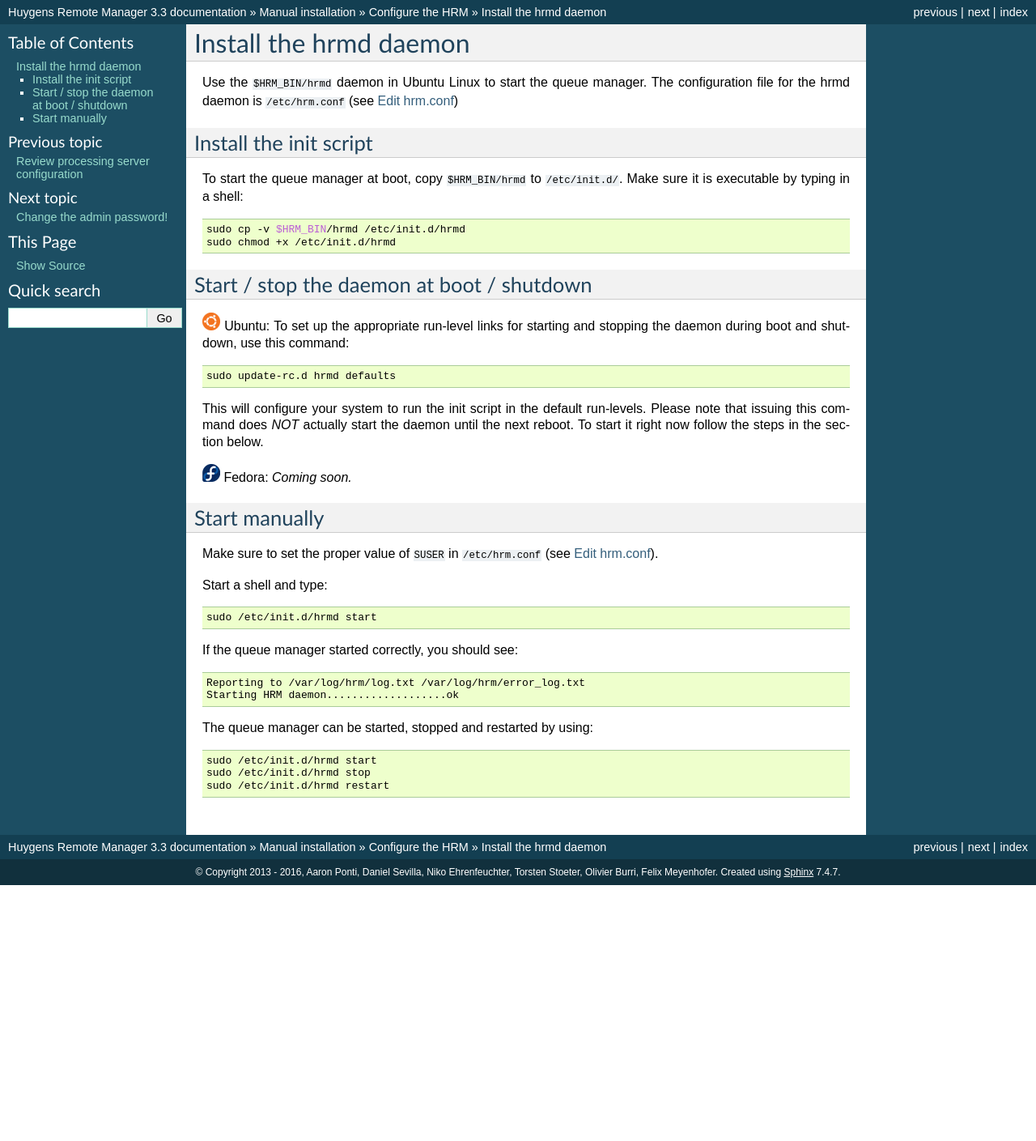
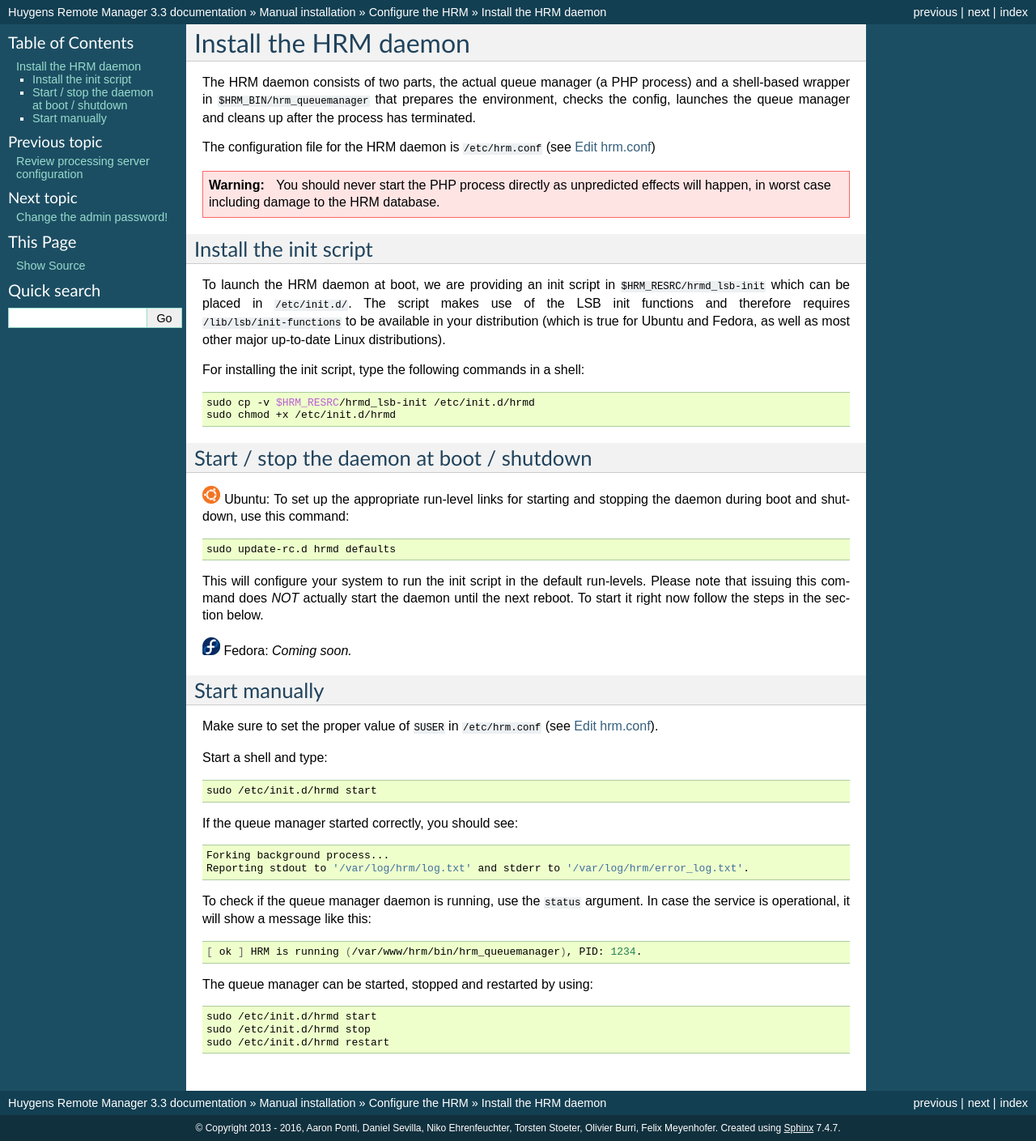
Before and after one commit to aarpon/hrm_docs, a Sphinx documentation site: the page built from docs/admin/hrm_daemon.rst, in a window 1280 px wide. Shown: the whole page at 81% size. Built offline with Sphinx 7.4.7, drawn with Linux system fonts in a browser that asks for light colours; before the commit the page ends 1093 px from its top, so only the background shows below that.

Commit message:
Update installation instructions for new init script.
refs #368

```diff
--- a/docs/admin/hrm_daemon.rst
+++ b/docs/admin/hrm_daemon.rst
@@ -5,20 +5,38 @@
 
 .. _`hrm_daemon`:
 
-***********************
-Install the hrmd daemon
-***********************
+**********************
+Install the HRM daemon
+**********************
 
-Use the ``$HRM_BIN/hrmd`` daemon in Ubuntu Linux to start the queue manager. The configuration file for the hrmd daemon is ``/etc/hrm.conf`` (see :ref:`hrm_conf`)
+The HRM daemon consists of two parts, the actual queue manager (a PHP process)
+and a shell-based wrapper in ``$HRM_BIN/hrm_queuemanager`` that prepares the
+environment, checks the config, launches the queue manager and cleans up after
+the process has terminated.
+
+The configuration file for the HRM daemon is ``/etc/hrm.conf`` (see
+:ref:`hrm_conf`)
+
+.. warning::
+
+    You should never start the PHP process directly as unpredicted effects will
+    happen, in worst case including damage to the HRM database.
 
 Install the init script
 -----------------------
 
-To start the queue manager at boot, copy ``$HRM_BIN/hrmd`` to ``/etc/init.d/``. Make sure it is executable by typing in a shell:
+To launch the HRM daemon at boot, we are providing an init script in
+``$HRM_RESRC/hrmd_lsb-init`` which can be placed in ``/etc/init.d/``. The
+script makes use of the LSB init functions and therefore requires
+``/lib/lsb/init-functions`` to be available in your distribution (which is true
+for Ubuntu and Fedora, as well as most other major up-to-date Linux
+distributions).
+
+For installing the init script, type the following commands in a shell:
 
 .. code-block:: sh
 
-    sudo cp -v $HRM_BIN/hrmd /etc/init.d/hrmd
+    sudo cp -v $HRM_RESRC/hrmd_lsb-init /etc/init.d/hrmd
     sudo chmod +x /etc/init.d/hrmd
 
 Start / stop the daemon at boot / shutdown
@@ -53,8 +71,15 @@
 
 .. code-block:: sh
 
-    Reporting to /var/log/hrm/log.txt /var/log/hrm/error_log.txt
-    Starting HRM daemon...................ok
+    Forking background process...
+    Reporting stdout to '/var/log/hrm/log.txt' and stderr to '/var/log/hrm/error_log.txt'.
+
+To check if the queue manager daemon is running, use the ``status`` argument.
+In case the service is operational, it will show a message like this:
+
+.. code-block:: sh
+
+    [ ok ] HRM is running (/var/www/hrm/bin/hrm_queuemanager), PID: 1234.
 
 The queue manager can be started, stopped and restarted by using:
 
```
